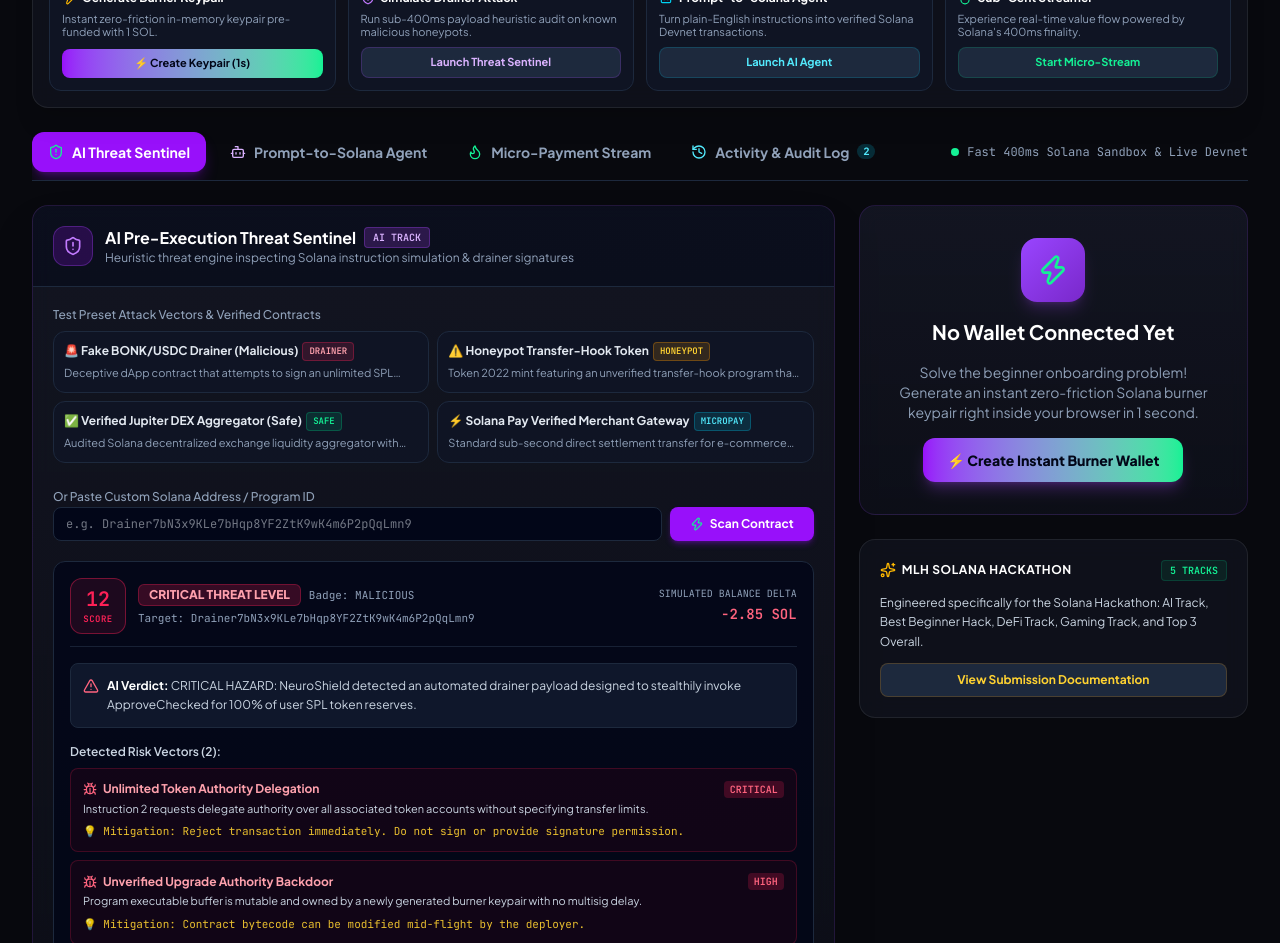
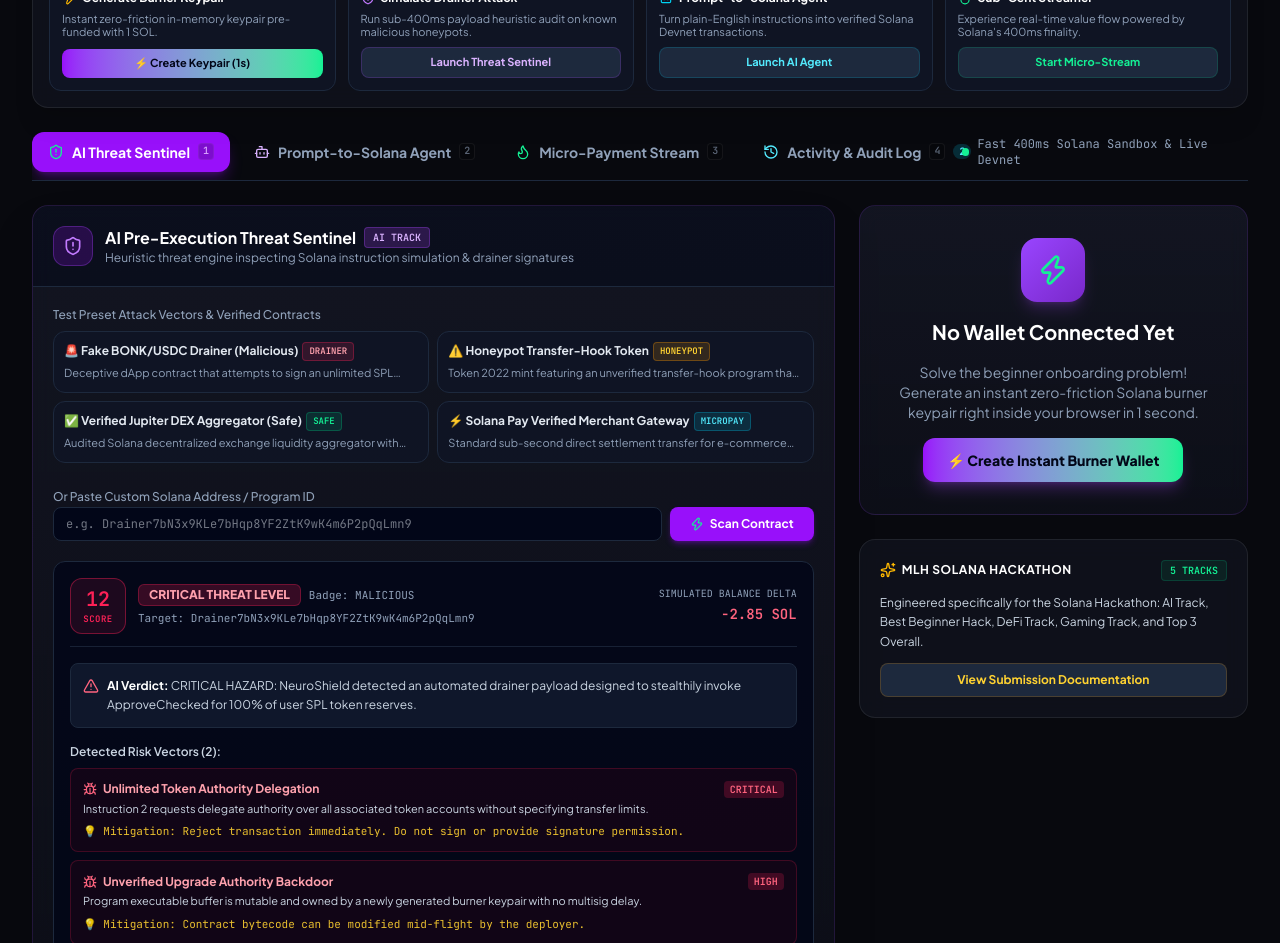
Before and after one commit to Dev-Suraj-Dhawal/solana-neuroshield, a React (Vite) app: page / in a window 1280 px wide. Shown: the part 840-1783 px from the top of the page. Built offline with nearby package versions, Linux system fonts and the light colour scheme; no server answers.

Commit message:
feat(ux): add keyboard navigation shortcuts and bump version to v1.2.1

```diff
--- a/package.json
+++ b/package.json
@@ -1,7 +1,7 @@
 {
   "name": "solana-neuroshield",
   "private": true,
-  "version": "0.0.0",
+  "version": "1.2.1",
   "type": "module",
   "scripts": {
     "dev": "vite",
--- a/src/App.tsx
+++ b/src/App.tsx
@@ -84,6 +84,27 @@ export function App() {
       clearInterval(interval);
     };
   }, [network]);
+
+  // Global Keyboard Shortcuts (1-4 for quick workstation tab navigation, Esc to close modal)
+  useEffect(() => {
+    const handleKeyDown = (e: KeyboardEvent) => {
+      if (
+        ['INPUT', 'TEXTAREA'].includes((e.target as HTMLElement)?.tagName) ||
+        (e.target as HTMLElement)?.isContentEditable
+      ) {
+        return;
+      }
+
+      if (e.key === '1') setActiveTab('scanner');
+      else if (e.key === '2') setActiveTab('agent');
+      else if (e.key === '3') setActiveTab('stream');
+      else if (e.key === '4') setActiveTab('activity');
+      else if (e.key === 'Escape') setIsSubmissionModalOpen(false);
+    };
+
+    window.addEventListener('keydown', handleKeyDown);
+    return () => window.removeEventListener('keydown', handleKeyDown);
+  }, []);
 
   // Sync wallet balance
   useEffect(() => {
@@ -215,9 +236,11 @@ export function App() {
                     ? 'bg-purple-600 text-white shadow-lg shadow-purple-600/30'
                     : 'text-slate-400 hover:text-slate-200 hover:bg-slate-900'
                 }`}
+                title="AI Threat Sentinel (Shortcut: 1)"
               >
                 <ShieldAlert className="w-4 h-4 text-[#14F195]" />
                 <span>AI Threat Sentinel</span>
+                <span className="hidden sm:inline-block text-[10px] opacity-60 font-mono px-1 rounded bg-black/30 border border-white/10">1</span>
               </button>
 
               <button
@@ -227,9 +250,11 @@ export function App() {
                     ? 'bg-purple-600 text-white shadow-lg shadow-purple-600/30'
                     : 'text-slate-400 hover:text-slate-200 hover:bg-slate-900'
                 }`}
+                title="Prompt-to-Solana Agent (Shortcut: 2)"
               >
                 <Bot className="w-4 h-4 text-purple-300" />
                 <span>Prompt-to-Solana Agent</span>
+                <span className="hidden sm:inline-block text-[10px] opacity-60 font-mono px-1 rounded bg-black/30 border border-white/10">2</span>
               </button>
 
               <button
@@ -239,9 +264,11 @@ export function App() {
                     ? 'bg-purple-600 text-white shadow-lg shadow-purple-600/30'
                     : 'text-slate-400 hover:text-slate-200 hover:bg-slate-900'
                 }`}
+                title="Micro-Payment Stream (Shortcut: 3)"
               >
                 <Flame className="w-4 h-4 text-[#14F195]" />
                 <span>Micro-Payment Stream</span>
+                <span className="hidden sm:inline-block text-[10px] opacity-60 font-mono px-1 rounded bg-black/30 border border-white/10">3</span>
               </button>
 
               <button
@@ -251,9 +278,11 @@ export function App() {
                     ? 'bg-purple-600 text-white shadow-lg shadow-purple-600/30'
                     : 'text-slate-400 hover:text-slate-200 hover:bg-slate-900'
                 }`}
+                title="Activity & Audit Log (Shortcut: 4)"
               >
                 <History className="w-4 h-4 text-cyan-300" />
                 <span>Activity & Audit Log</span>
+                <span className="hidden sm:inline-block text-[10px] opacity-60 font-mono px-1 rounded bg-black/30 border border-white/10">4</span>
                 {events.length > 0 && (
                   <span className="px-1.5 py-0.2 rounded-full text-[10px] bg-cyan-500/20 text-cyan-300">
                     {events.length}
```
